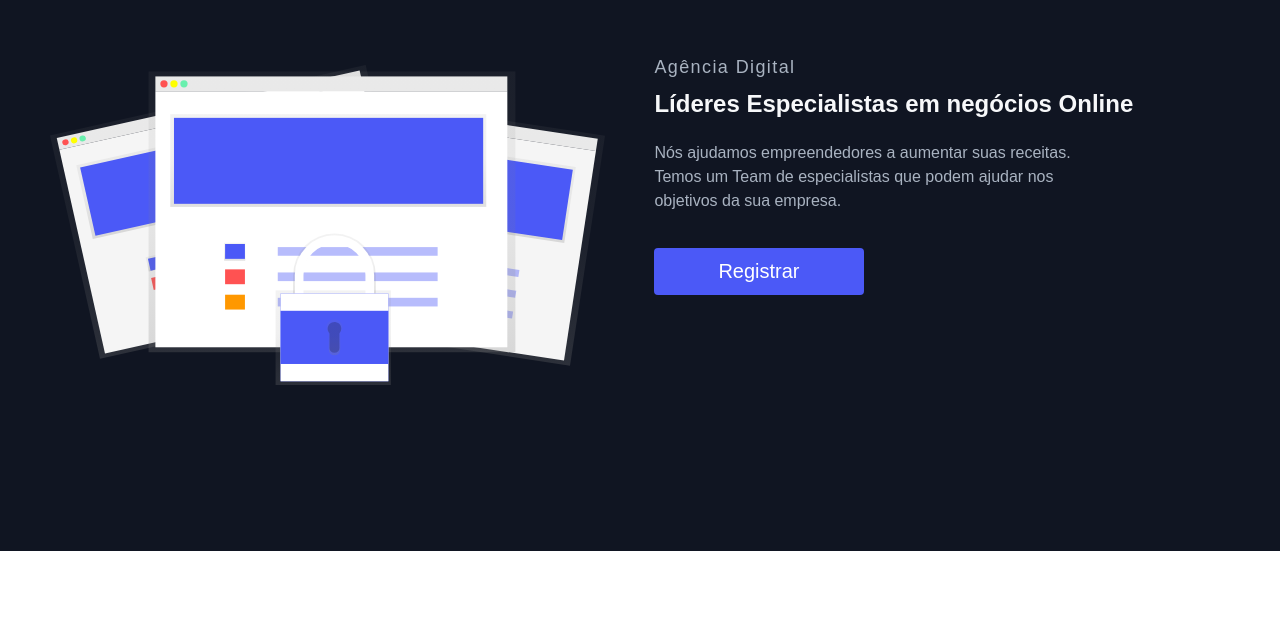
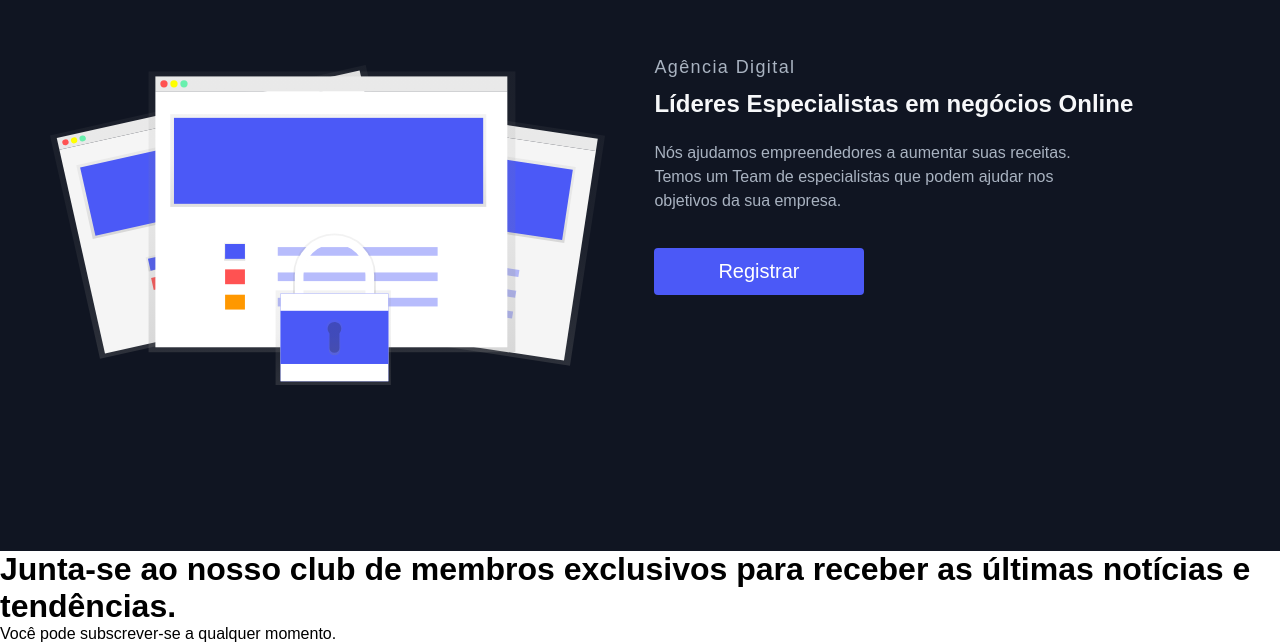
Before and after one commit to React-JS-An/rocket-agency, a React (Create React App) app: page / in a window 1280 px wide. Shown: the part 2430-3073 px from the top of the page. Before the commit the page ends 2981 px from the top, so only its background shows below. Built offline with nearby package versions, Linux system fonts and the light colour scheme.

Commit message:
🚀 This commit import footer

```diff
--- a/src/App.js
+++ b/src/App.js
@@ -1,7 +1,7 @@
 import React from 'react';
 import { BrowserRouter as Router, Switch, Route } from 'react-router-dom';
 
-import { Navbar } from './components';
+import { Navbar, Footer } from './components';
 import Home from './pages/Home';
 
 import GlobalStyles from './globalStyles';
@@ -14,6 +14,7 @@ function App() {
       <Switch>
         <Route path="/" exact component={Home} />
       </Switch>
+      <Footer />
     </Router>
   );
 }
```
